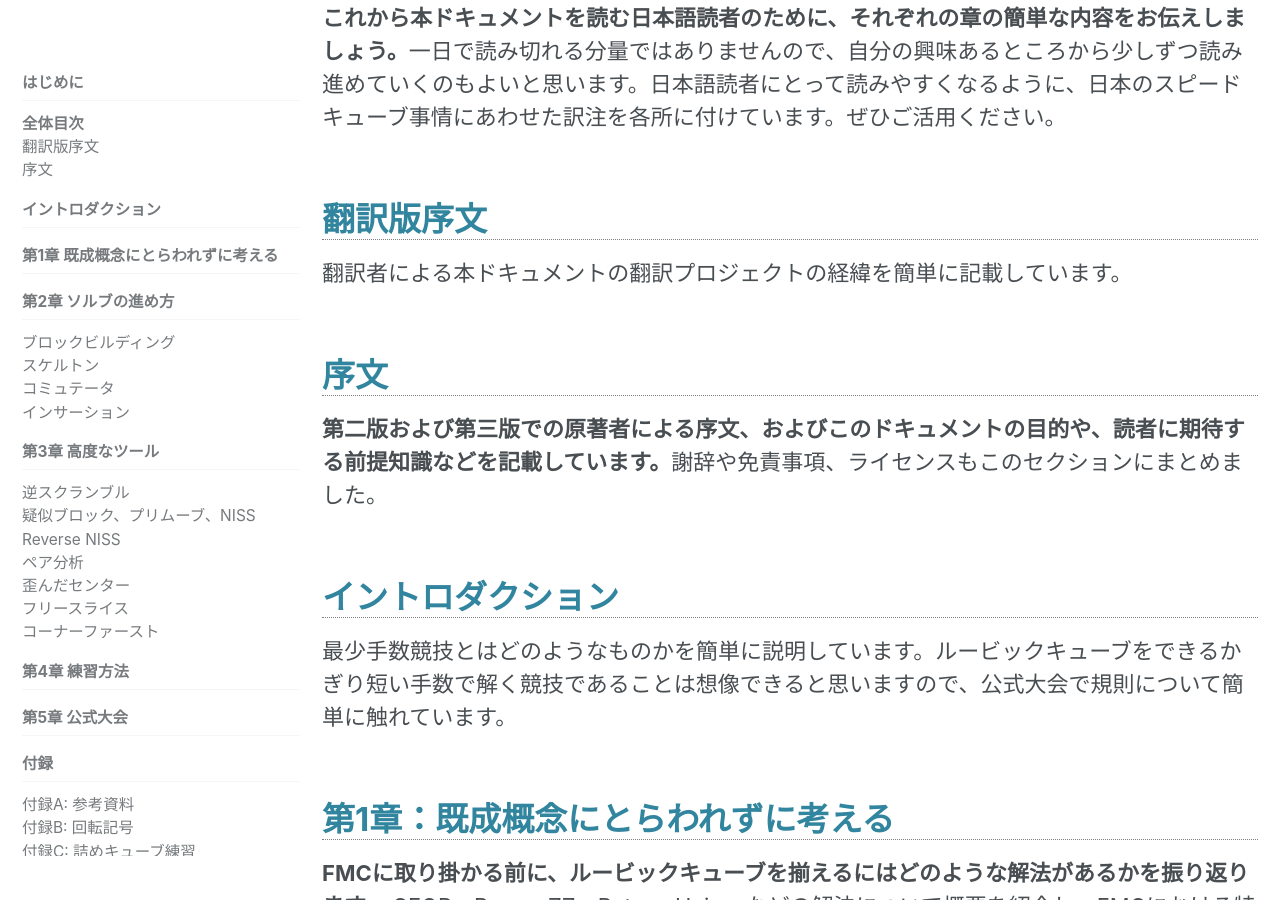
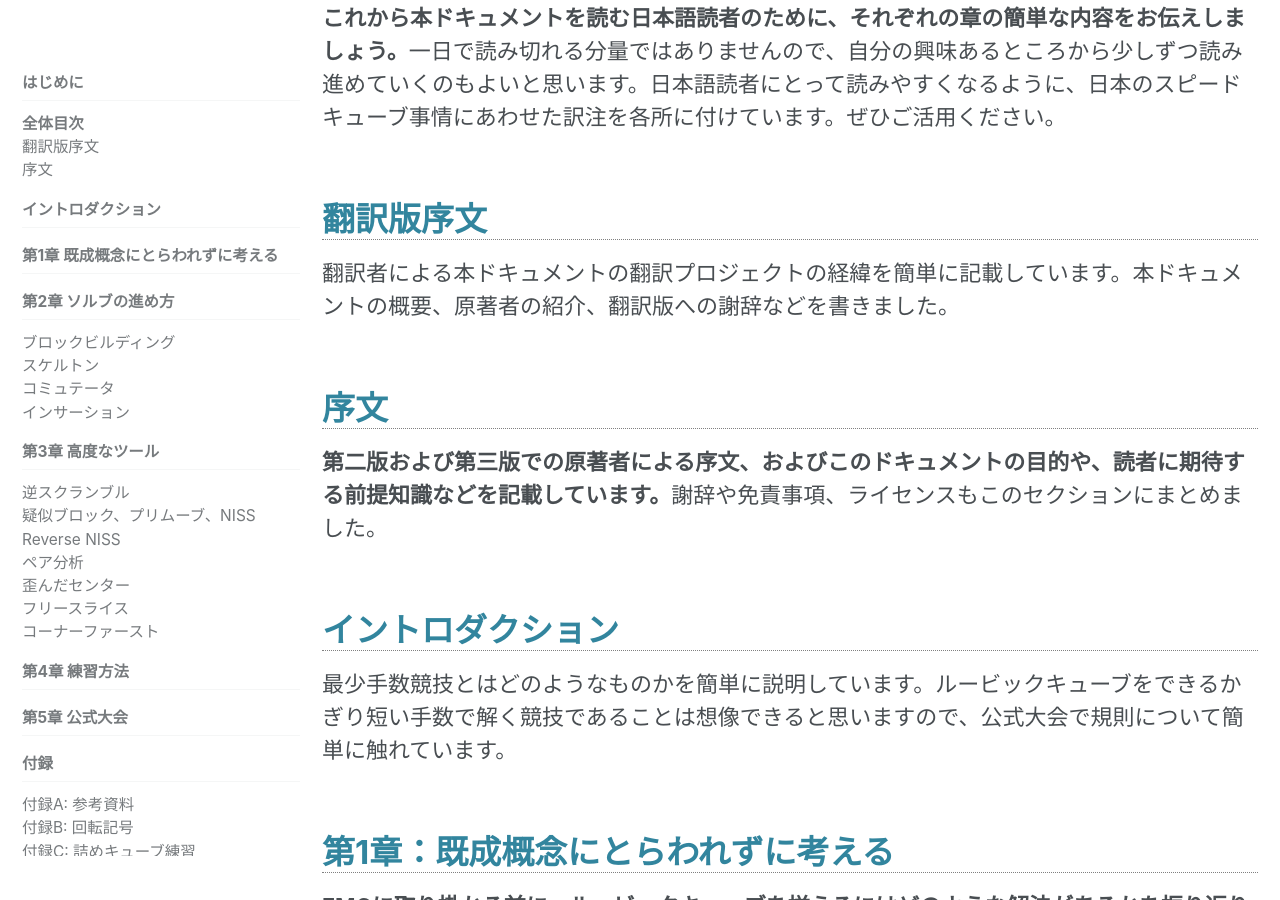
Before and after one commit to kawam1123/translation, a Jekyll site: the page built from _pages/FMC-Tutorial/FMC-tutorial-v3-toc.md, in a window 1280 px wide and 900 px high, scrolled down 3073 px. Built offline with Jekyll 4.4.1, drawn with Linux system fonts in a browser that asks for light colours; cached includes are drawn as plain includes; nearby versions of some CDN libraries.

Commit message:
誤字修正

```diff
--- a/_pages/FMC-Tutorial/FMC-tutorial-v3-toc.md
+++ b/_pages/FMC-Tutorial/FMC-tutorial-v3-toc.md
@@ -29,7 +29,7 @@
 {: .notice--danger}
 
 ## 目次
-- [翻訳者序文](translation-preface)
+- [翻訳版序文](translation-preface)
 - [序文](preface)
 - [イントロダクション](introduction)
   - 公式大会でのWCA規則
@@ -75,7 +75,7 @@
 **これから本ドキュメントを読む日本語読者のために、それぞれの章の簡単な内容をお伝えしましょう。**一日で読み切れる分量ではありませんので、自分の興味あるところから少しずつ読み進めていくのもよいと思います。日本語読者にとって読みやすくなるように、日本のスピードキューブ事情にあわせた訳注を各所に付けています。ぜひご活用ください。
 
 ### [翻訳版序文](translation-preface)
-翻訳者による本ドキュメントの翻訳プロジェクトの経緯を簡単に記載しています。
+翻訳者による本ドキュメントの翻訳プロジェクトの経緯を簡単に記載しています。本ドキュメントの概要、原著者の紹介、翻訳版への謝辞などを書きました。
 
 ### [序文](preface)
 **第二版および第三版での原著者による序文、およびこのドキュメントの目的や、読者に期待する前提知識などを記載しています。**謝辞や免責事項、ライセンスもこのセクションにまとめました。
```
